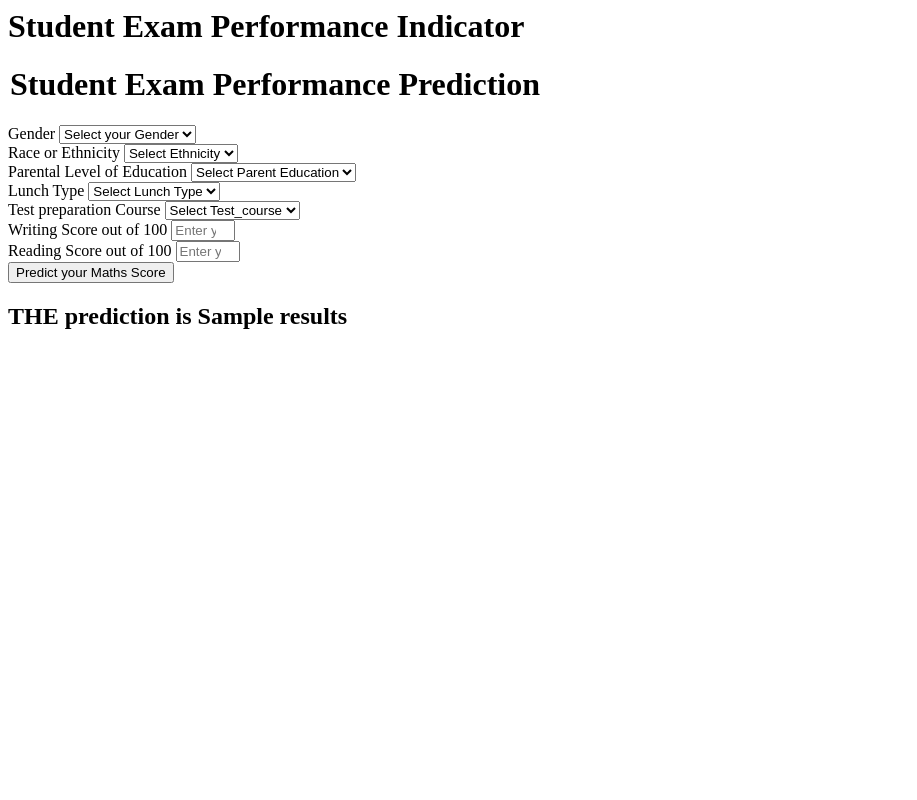
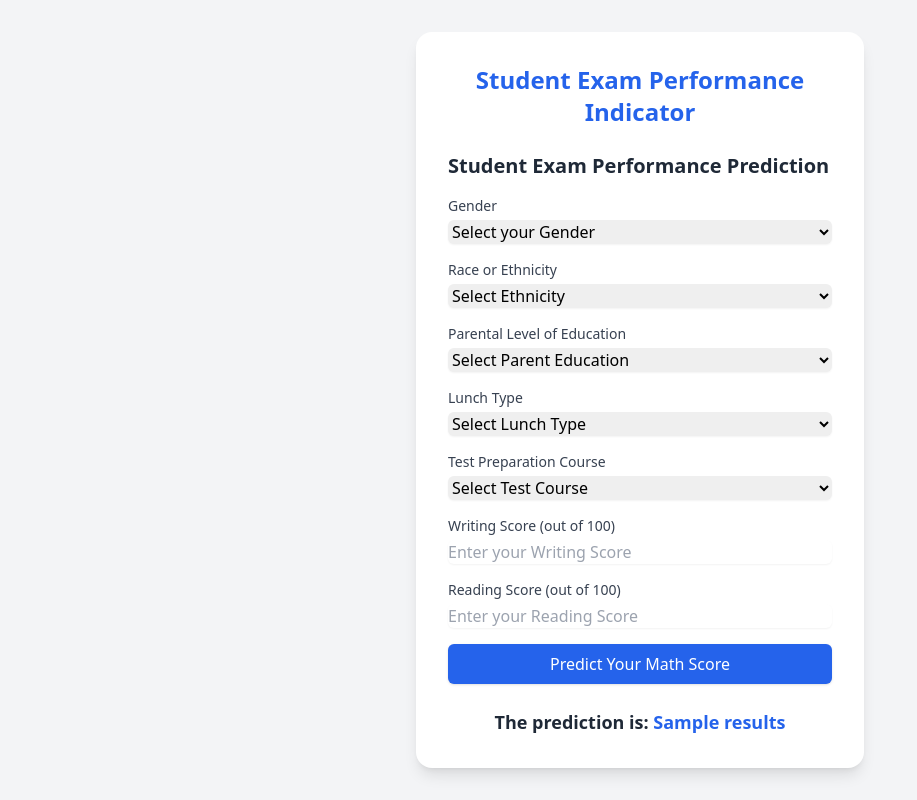
Before and after one commit to prakhardxt7/acad_final, a Flask app: template templates/home.html in a window 1280 px wide. Shown: the whole page, without its empty margins (0-917 px from the left). Run offline with Flask 3, Linux system fonts and the light colour scheme; the template is opened without the code that fills it: most values are stand-ins (such as "Sample title", 1, 10 or a date in 2020); some libraries are stand-ins or nearby versions.

Commit message:
Interface

```diff
--- a/templates/home.html
+++ b/templates/home.html
@@ -1,111 +1,97 @@
-<html>
-<body>
-    <div class="login">
-       <h1>Student Exam Performance Indicator</h1>
+<!DOCTYPE html>
+<html lang="en">
+<head>
+    <meta charset="UTF-8">
+    <meta name="viewport" content="width=device-width, initial-scale=1.0">
+    <title>Student Exam Performance Indicator</title>
+    <script src="https://cdn.tailwindcss.com"></script>
+</head>
+<body class="bg-gray-100 min-h-screen flex items-center justify-center">
+    <div class="w-full max-w-md bg-white rounded-2xl shadow-lg p-8">
+        <h1 class="text-2xl font-bold text-center text-blue-600 mb-6">Student Exam Performance Indicator</h1>
 
-       <form action="{{ url_for('predict_datapoint')}}" method="post">
-        <h1>
-            <legend>Student Exam Performance Prediction</legend>
-        </h1>
-        <div class="mb-3">
-            <label class="form-label">Gender</label>
-            <select class="form-control" name="gender" placeholder="Enter you Gender" required>
-                <option class="placeholder" selected disabled value="">Select your Gender</option>
-                <option value="male">
-                    Male
-                </option>
-                <option value="female">
-                    Female
-                </option>
+        <form action="{{ url_for('predict_datapoint') }}" method="post" class="space-y-4">
+            <h2 class="text-xl font-semibold text-gray-800">Student Exam Performance Prediction</h2>
+
+            <!-- Gender -->
+            <div>
+                <label class="block text-sm font-medium text-gray-700">Gender</label>
+                <select name="gender" class="w-full mt-1 rounded-md border-gray-300 shadow-sm focus:ring-blue-500 focus:border-blue-500" required>
+                    <option value="" disabled selected>Select your Gender</option>
+                    <option value="male">Male</option>
+                    <option value="female">Female</option>
                 </select>
             </div>
-        <div class="mb-3">
-            <label class="form-label">Race or Ethnicity</label>
-            <select class="form-control" name="ethnicity" placeholder="Enter you ethnicity" required>
-                <option class="placeholder" selected disabled value="">Select Ethnicity</option>
-                <option value="group A">
-                    Group A
-                </option>
-                <option value="group B">
-                    Group B
-                </option>
-                <option value="group C">
-                    Group C
-                </option>
-                <option value="group D">
-                    Group D
-                </option>
-                <option value="group E">
-                    Group E
-                </option>
+
+            <!-- Ethnicity -->
+            <div>
+                <label class="block text-sm font-medium text-gray-700">Race or Ethnicity</label>
+                <select name="ethnicity" class="w-full mt-1 rounded-md border-gray-300 shadow-sm focus:ring-blue-500 focus:border-blue-500" required>
+                    <option value="" disabled selected>Select Ethnicity</option>
+                    <option value="group A">Group A</option>
+                    <option value="group B">Group B</option>
+                    <option value="group C">Group C</option>
+                    <option value="group D">Group D</option>
+                    <option value="group E">Group E</option>
                 </select>
             </div>
-        <div class="mb-3">
-            <label class="form-label">Parental Level of Education</label>
-            <select class="form-control" name="parental_level_of_education"
-                placeholder="Enter you Parent Education" required>
-                <option class="placeholder" selected disabled value="">Select Parent Education</option>
-                <option value="associate's degree">
-                    associate's degree
-                </option>
-                <option value="bachelor's degree">
-                    bachelor's degree
-                </option>
-                <option value="high school">
-                    high school
-                </option>
-                <option value="master's degree">
-                    master's degree
-                </option>
-                <option value="some college">
-                    some college
-                </option>
-                <option value="some high school">
-                    some high school
-                </option>
+
+            <!-- Parental Level of Education -->
+            <div>
+                <label class="block text-sm font-medium text-gray-700">Parental Level of Education</label>
+                <select name="parental_level_of_education" class="w-full mt-1 rounded-md border-gray-300 shadow-sm focus:ring-blue-500 focus:border-blue-500" required>
+                    <option value="" disabled selected>Select Parent Education</option>
+                    <option value="associate's degree">Associate's Degree</option>
+                    <option value="bachelor's degree">Bachelor's Degree</option>
+                    <option value="high school">High School</option>
+                    <option value="master's degree">Master's Degree</option>
+                    <option value="some college">Some College</option>
+                    <option value="some high school">Some High School</option>
                 </select>
             </div>
-        <div class="mb-3">
-            <label class="form-label">Lunch Type</label>
-            <select class="form-control" name="lunch" placeholder="Enter you Lunch" required>
-                <option class="placeholder" selected disabled value="">Select Lunch Type</option>
-                <option value="free/reduced">
-                    free/reduced
-                </option>
-                <option value="standard">
-                    standard
-                </option>
+
+            <!-- Lunch Type -->
+            <div>
+                <label class="block text-sm font-medium text-gray-700">Lunch Type</label>
+                <select name="lunch" class="w-full mt-1 rounded-md border-gray-300 shadow-sm focus:ring-blue-500 focus:border-blue-500" required>
+                    <option value="" disabled selected>Select Lunch Type</option>
+                    <option value="free/reduced">Free/Reduced</option>
+                    <option value="standard">Standard</option>
                 </select>
             </div>
-        <div class="mb-3">
-            <label class="form-label">Test preparation Course</label>
-            <select class="form-control" name="test_preparation_course" placeholder="Enter you Course"
-                required>
-                <option class="placeholder" selected disabled value="">Select Test_course</option>
-                <option value="none">
-                    None
-                </option>
-                <option value="completed">
-                    Completed
-                </option>
+
+            <!-- Test Preparation Course -->
+            <div>
+                <label class="block text-sm font-medium text-gray-700">Test Preparation Course</label>
+                <select name="test_preparation_course" class="w-full mt-1 rounded-md border-gray-300 shadow-sm focus:ring-blue-500 focus:border-blue-500" required>
+                    <option value="" disabled selected>Select Test Course</option>
+                    <option value="none">None</option>
+                    <option value="completed">Completed</option>
                 </select>
             </div>
-        <div class="mb-3">
-            <label class="form-label">Writing Score out of 100</label>
-            <input class="form-control" type="number" name="reading_score"
-                placeholder="Enter your Reading score" min='0' max='100' />
+
+            <!-- Writing Score -->
+            <div>
+                <label class="block text-sm font-medium text-gray-700">Writing Score (out of 100)</label>
+                <input type="number" name="writing_score" class="w-full mt-1 rounded-md border-gray-300 shadow-sm focus:ring-blue-500 focus:border-blue-500" placeholder="Enter your Writing Score" min="0" max="100" required>
             </div>
-        <div class="mb-3">
-            <label class="form-label">Reading Score out of 100</label>
-            <input class="form-control" type="number" name="writing_score"
-                placeholder="Enter your Reading Score" min='0' max='100' />
+
+            <!-- Reading Score -->
+            <div>
+                <label class="block text-sm font-medium text-gray-700">Reading Score (out of 100)</label>
+                <input type="number" name="reading_score" class="w-full mt-1 rounded-md border-gray-300 shadow-sm focus:ring-blue-500 focus:border-blue-500" placeholder="Enter your Reading Score" min="0" max="100" required>
             </div>
-        <div class="mb-3">
-            <input class="btn btn-primary" type="submit" value="Predict your Maths Score" required />
+
+            <!-- Submit Button -->
+            <div>
+                <button type="submit" class="w-full py-2 px-4 bg-blue-600 text-white font-medium rounded-md shadow hover:bg-blue-700 focus:outline-none focus:ring-2 focus:ring-blue-500 focus:ring-offset-2">
+                    Predict Your Math Score
+                </button>
             </div>
         </form>
-    <h2>
-       THE  prediction is {{results}}
-    </h2>
-   <body>
+
+        <!-- Prediction Result -->
+        <h2 class="mt-6 text-lg font-semibold text-center text-gray-800">The prediction is: <span class="text-blue-600">{{results}}</span></h2>
+    </div>
+</body>
 </html>
```
Lines whose indentation alone changed are shown as unchanged.
